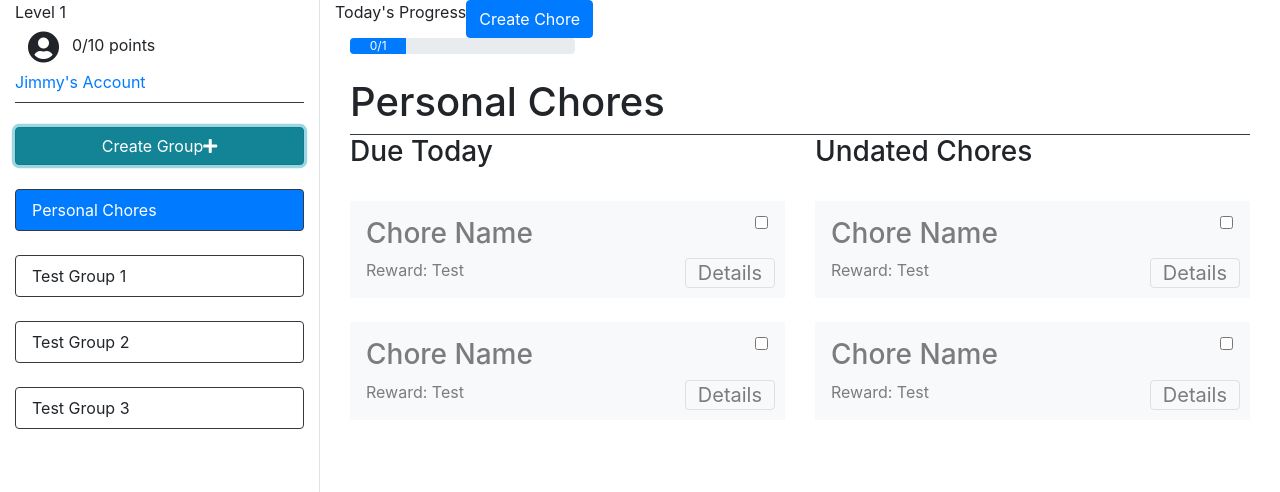
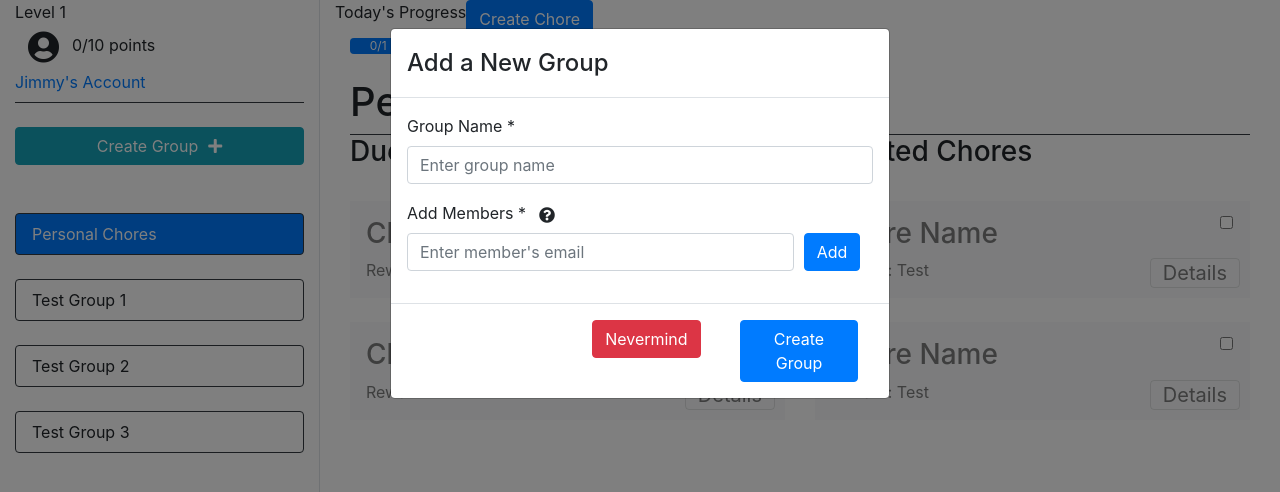
Before and after one commit to BrennanBeeler/CS5340_ChoreChasers, a React (Create React App) app: page /choreManager in a window 1280 px wide. Both pictures are taken after a click on the button "Create Group". Shown: the top 492 px of the page. Built offline with nearby package versions, Linux system fonts and the light colour scheme.

Commit message:
Created create group page. Ran into issue with modal and tooltip needing props. There exists a way to do this with redux, but can't figure it out. Found a bad temporary workaround by just not connecting create-group-modal.

```diff
--- a/src/actions/actions.js
+++ b/src/actions/actions.js
@@ -2,6 +2,7 @@ export const LOG_IN = "LOG_IN";
 export const LOG_OUT = "LOG_OUT";
 export const SIGN_UP = "SIGN_UP";
 export const SET_ACTIVE_GROUP = "SET_ACTIVE_GROUP";
+export const CREATE_GROUP = "CREATE_GROUP";
 
 const logIn = (dispatch, email, password) =>
     dispatch({
@@ -33,8 +34,16 @@ const setActiveGroup = (dispatch, activeGroup) => {
     })
 }
 
+//TODO: figure out how to deal with group addition once database is ready- other members in particular
+const createGroup = (dispatch, profile, group) => {
+    dispatch({
+        type : CREATE_GROUP,
+        group
+    })
+}
+
 const applicationActions = {
-    logIn, logOut,signUp, setActiveGroup
+    logIn, logOut,signUp, setActiveGroup, createGroup
 }
 
 export default applicationActions;
--- a/src/components/chore-manager/chore-display.js
+++ b/src/components/chore-manager/chore-display.js
@@ -5,7 +5,6 @@ import {Button,
     Navbar,
     Row
 } from "react-bootstrap";
-import { useAccordionToggle } from 'react-bootstrap/AccordionToggle';
 import {connect} from "react-redux";
 
 const ChoreDisplay = ({
--- a/src/components/chore-manager/chore-manager.js
+++ b/src/components/chore-manager/chore-manager.js
@@ -4,20 +4,25 @@ import applicationActions from "../../actions/actions";
 import {connect} from "react-redux";
 import {Link} from "react-router-dom";
 import GroupChores from "./group-chores";
+import CreateGroupModal from "../create-group/create-group-modal";
 
 const ChoreManager = ({
                         profile,
                         setActiveGroup,
                         activeGroup,
-                        groups
+                        groups,
+                        createGroup
 
                       }) => {
+
+    const [createGroupModal, setCreateGroupModal] = useState(false);
 
     useEffect(() => {
     //    TODO: get chores here
 
 
     })
+
 
 
     return (
@@ -34,10 +39,17 @@ const ChoreManager = ({
                     </Link>
                 </div>
 
-                <button className="btn btn-info btn-block mt-4">
+                <button className="btn btn-info btn-block mt-4" onClick={() => setCreateGroupModal(true)}>
                     Create Group
-                    <i className="fa fa-plus"/>
+                    <i className="fa fa-plus" style={{paddingLeft: "10px"}}/>
                 </button>
+
+                <CreateGroupModal key={new Date().getTime()} show={createGroupModal}
+                                  onHide={()=> setCreateGroupModal(false)}
+                                  profile={profile} createGroup={createGroup}/>
+
+
+                <br/>
 
                 <ul className="nav flex-column nav-pills mt-4" role="navigation">
 
@@ -86,7 +98,8 @@ const stpm = (state) => ({
 const dtpm = (dispatch) => ({
     signUp : (email, username, password) => applicationActions.signUp(dispatch, email, username, password),
     logIn : (email, password) => applicationActions.logIn(dispatch, email, password),
-    setActiveGroup : (activeGroup) => applicationActions.setActiveGroup(dispatch, activeGroup)
+    setActiveGroup : (activeGroup) => applicationActions.setActiveGroup(dispatch, activeGroup),
+    createGroup: (profile, group) => applicationActions.createGroup(dispatch, profile, group)
 })
 
 export default connect(stpm, dtpm)(ChoreManager);
--- /dev/null
+++ b/src/components/create-group/create-group-modal.js
@@ -0,0 +1,118 @@
+import React, {useState} from "react";
+import {Button, Col, Form, Modal, OverlayTrigger, Row, Tooltip} from "react-bootstrap";
+import {connect} from "react-redux";
+
+const CreateGroupModal = (props, {createGroup}) => {
+    const [groupName, setGroupName] = useState("");
+    const [memberName, setMemberName] = useState("");
+    const [memberList, setMemberList] = useState([]);
+
+    const handleMemberAdd = () => {
+        if(memberName !== "" && !(memberName in memberList)) {
+            setMemberList(memberList => [...memberList, memberName])
+        }
+
+        console.log(memberList)
+    }
+
+    const handleCreateGroup = () => {
+        if(groupName !== "") {
+            //TODO: construct group object here- likely ignore emails that aren't in database
+            let group = {groupName: groupName}
+            //TODO: CLAIMS ISNT FUNCTION- HELP
+            props.createGroup(props.profile, group)
+
+            props.onHide()
+        }
+    }
+
+
+    return(
+        // TODO: had to set animation to false because of issue with react-bootstrap https://github.com/react-bootstrap/react-bootstrap/issues/5075
+        <Modal {...props} animation={false} backdrop="static">
+            <Modal.Header closeButton>
+                <Modal.Title className="text-center">Add a New Group</Modal.Title>
+            </Modal.Header>
+            <Modal.Body>
+                {/*TODO: find findDOMNode issue*/}
+                <Form>
+                    <Form.Group>
+                        <Form.Label>Group Name *</Form.Label>
+                        <Form.Control placeholder="Enter group name" value={groupName}
+                                      onChange={event => setGroupName(event.target.value)}/>
+                    </Form.Group>
+
+
+                    <Form.Group>
+                        <Form.Label>Add Members *</Form.Label>
+
+                        <OverlayTrigger
+                            placement="right"
+                            delay={{ show: 250, hide: 400 }}
+                            overlay={
+                                <Tooltip {...props}>
+                                    We need emails as an identifier to make
+                                    sure we invite the right person!
+                                </Tooltip>}>
+                            <span className="btn fa fa-question-circle"/>
+                        </OverlayTrigger>
+
+                        <Form.Row>
+                            <Col xs={10}>
+                                <Form.Control placeholder="Enter member's email" type="email" value={memberName}
+                                              onChange={event => setMemberName(event.target.value)}/>
+                            </Col>
+                            <Col xs={2}>
+                                <Button onClick={() => handleMemberAdd()}>
+                                    Add
+                                </Button>
+                            </Col>
+                        </Form.Row>
+
+                        {
+                            //TODO: create pretty member tags/ allow removal
+                            memberList.map(member =>
+                                <div>
+                                    {member}
+                                </div>
+                            )
+                        }
+
+
+                    </Form.Group>
+                </Form>
+
+            </Modal.Body>
+
+            <Modal.Footer>
+                <Row>
+                    {/*TODO: figure out layout*/}
+                    <Col xs={6}>
+                        <Button variant="danger" onClick={props.onHide}>
+                            Nevermind
+                        </Button>
+                    </Col>
+                    <Col xs={6}>
+                        {/*TODO: need to make creat group validate and submit data*/}
+                        <Button variant="primary" onClick={handleCreateGroup}>
+                            Create Group
+                        </Button>
+                    </Col>
+                </Row>
+            </Modal.Footer>
+        </Modal>
+    )
+}
+
+// const stpm = (state) => ({
+//     profile: state.profiles[state.activeProfile]
+// })
+//
+// const dtpm = (dispatch) => ({
+//     createGroup: (profile, group) => {applicationActions.createGroup(dispatch, profile, group)}
+// })
+//
+// export default connect(stpm, dtpm)(CreateGroupModal);
+
+//TODO: try alternative way around connecting at all
+export default CreateGroupModal;
--- a/src/reducers/application-reducer.js
+++ b/src/reducers/application-reducer.js
@@ -1,4 +1,4 @@
-import {LOG_IN, LOG_OUT, SIGN_UP, SET_ACTIVE_GROUP} from "../actions/actions";
+import {LOG_IN, LOG_OUT, SIGN_UP, SET_ACTIVE_GROUP, CREATE_GROUP} from "../actions/actions";
 
 const initialState = {
     loggedIn: false,
@@ -36,6 +36,7 @@ const applicationReducer = (state = initialState, action) => {
             return state
         case SIGN_UP:
             if (!(action.email in state.profiles)) {
+                //TODO: maybe fix so doesn't have temp variable
                 let newProfiles = state.profiles
                 newProfiles[action.email] = {
                     password: action.password,
@@ -54,6 +55,16 @@ const applicationReducer = (state = initialState, action) => {
                 ...state,
                 activeGroup: action.activeGroup
             }
+        case CREATE_GROUP:
+            //TODO: figure out why can't be done in one line
+            let newGroups = state.groups
+            newGroups.push(action.group.groupName)
+
+            return {
+                ...state,
+                groups : newGroups
+            }
+
         default:
             return state
     }
```
